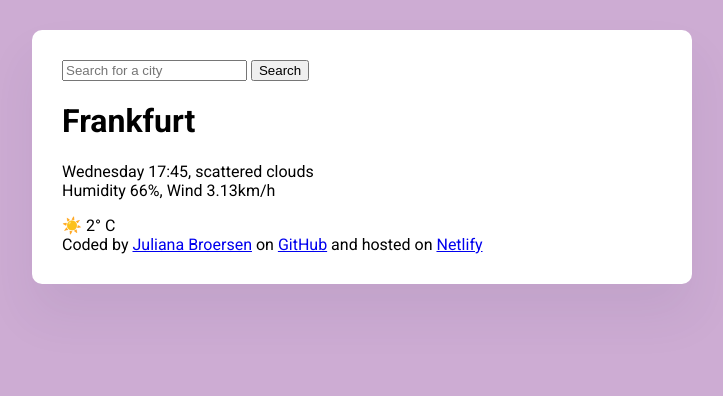
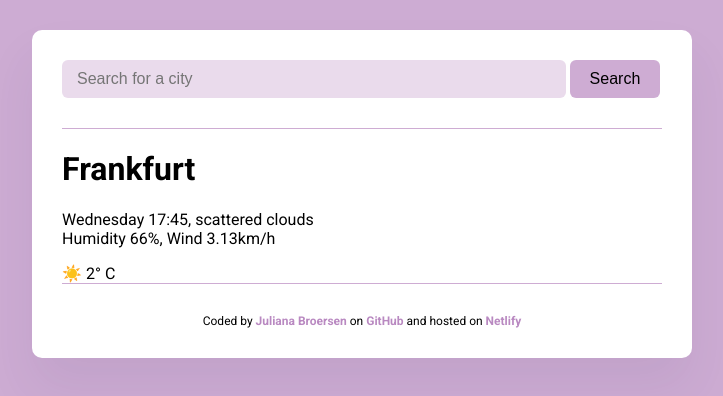
Before and after one commit to julbroersen/plus-weather-app-project, a plain HTML site: page index.html in a window 1280 px wide. Shown: the whole page, without its empty margins (278-1001 px from the left). Drawn offline with Linux system fonts and the light colour scheme.

Commit message:
general css styling

```diff
--- a/index.html
+++ b/index.html
@@ -15,15 +15,15 @@
   <body>
     <div class="app-container">
       <header>
-        <form>
+        <form class="search-form">
           <input
             type="search"
             placeholder="Search for a city"
             name=""
-            id=""
+            id="search-form-input"
             required
           />
-          <input type="submit" value="Search" />
+          <input type="submit" value="Search" id="search-form-button" />
         </form>
       </header>
       <main>
--- a/src/style.css
+++ b/src/style.css
@@ -11,3 +11,48 @@ body {
   padding: 30px;
   box-shadow: 0 30px 50px rgba(65, 50, 100, 0.08);
 }
+
+header {
+  border-bottom: 1px solid rgba(185, 137, 193, 0.7);
+  padding: 0 0 30px 0;
+}
+
+#search-form-input {
+  background: rgba(185, 137, 193, 0.3);
+  border: none;
+  border-radius: 6px;
+  color: black;
+  font-size: 16px;
+  padding: 10px 15px;
+  width: 84%;
+}
+
+#search-form-button {
+  background: rgba(185, 137, 193, 0.7);
+  border: none;
+  border-radius: 6px;
+  font-size: 16px;
+  padding: 10px 15px;
+  width: 15%;
+}
+
+#search-form-button.hover {
+  cursor: pointer;
+  background: rgba(185, 137, 193);
+  color: white;
+}
+
+footer {
+  border-top: 1px solid rgba(185, 137, 193, 0.7);
+  color: black;
+  font-size: 12px;
+  padding: 30px 0 0 0;
+  text-align: center;
+}
+
+a {
+  color: rgba(185, 137, 193);
+  font-size: 12px;
+  font-weight: bolder;
+  text-decoration: none;
+}
```
